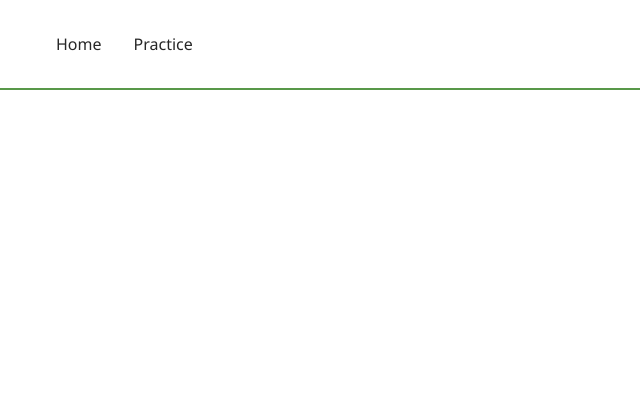
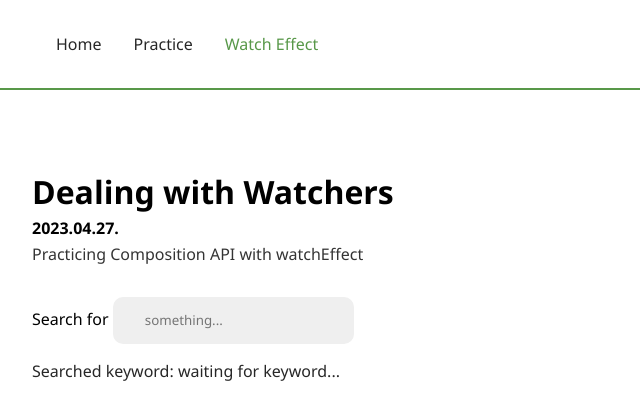
Before and after one commit to szcstamas/vue_compositionAPI, a Vue app: page /watch in a window 1280 px wide. Before the commit this address had no page. Shown: the top 420 px of the page, without its empty margins (0-640 px from the left). Built offline with nearby package versions, Linux system fonts and the light colour scheme.

Commit message:
Creating new route with new CompositionWatch component + importing watchEffect and using it inside this component for displaying searched keyword from input field

```diff
--- a/src/App.vue
+++ b/src/App.vue
@@ -43,7 +43,7 @@ export default {
   padding: 0;
   box-sizing: border-box;
 }
-body {
+body, *::placeholder {
   font-family: 'Segoe UI', Tahoma, Geneva, Verdana, sans-serif;
 }
 main {
--- a/src/components/HeaderVue.vue
+++ b/src/components/HeaderVue.vue
@@ -3,6 +3,7 @@
     <nav>
         <RouterLink to="/">Home</RouterLink>
         <RouterLink to="/practice">Practice</RouterLink>
+        <RouterLink to="/watch">Watch Effect</RouterLink>
     </nav>
   </header>
 </template>
--- a/src/router/index.js
+++ b/src/router/index.js
@@ -1,6 +1,7 @@
 import { createRouter, createWebHistory } from 'vue-router'
 import CompositionHome from '@/views/CompositionHome.vue'
 import CompositionPractice from '@/views/CompositionPractice.vue'
+import CompositionWatch from '@/views/CompositionWatch.vue'
 
 const router = createRouter({
   history: createWebHistory(import.meta.env.BASE_URL),
@@ -14,6 +15,11 @@ const router = createRouter({
       path: '/practice',
       name: 'CompositionPractice',
       component: CompositionPractice
+    },
+    {
+      path: '/watch',
+      name: 'CompositionWatch',
+      component: CompositionWatch
     }
   ]
 })
--- /dev/null
+++ b/src/views/CompositionWatch.vue
@@ -0,0 +1,54 @@
+<template>
+    <main>
+        <CompositionSection
+            :sectionH1="'Dealing with Watchers'"
+            :sectionH4="'2023.04.27.'"
+            :sectionSubline="'Practicing Composition API with watchEffect'"
+        >
+        <div>
+            Search for <input type="text" placeholder="something..." v-model="searchInput">
+            <p style="margin-top:1rem;">Searched keyword: {{ results }}</p>
+        </div>
+        </CompositionSection>
+    </main>
+</template>
+
+<script>
+import CompositionSection from "@/components/CompositionSection.vue";
+import { ref, watchEffect, watch } from "vue";
+
+export default {
+    components: {
+        CompositionSection
+    },
+    setup() {
+        const searchInput = ref("");
+        const results = ref("waiting for keyword...");
+
+        //LAZY LOAD OF WATCH
+        watch(searchInput, () => {
+            searchInput.value.length > 0 ? results.value = searchInput.value : results.value = "waiting for keyword...";
+        });
+
+        //IMMEDIATE LOAD OF WATCH
+        // watchEffect(() => {
+        //     searchInput.value.length > 0 ? results.value = searchInput.value : results.value = "waiting for keyword...";
+        // })
+
+        return { searchInput, results };
+    }
+}
+
+</script>
+
+<style lang="scss" scoped>
+input {
+    padding: 1rem 2rem;
+    border-radius: 10px;
+    background-color: #efefef;
+    appearance: none;
+    border: none;
+    outline: none;
+}
+
+</style>
```
